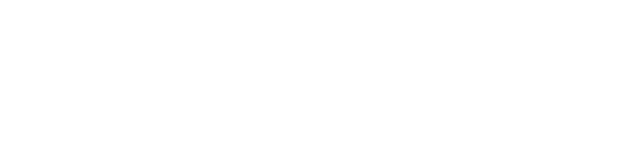
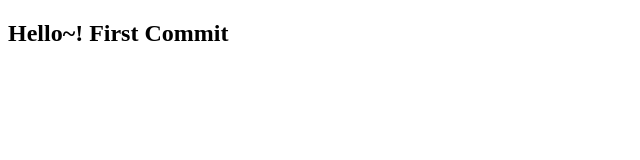
Before and after one commit to grinleaf/GitHubVSC, a plain HTML site: page index.html in a window 1280 px wide. Shown: the whole page, without its empty margins (0-640 px from the left). Drawn offline with Linux system fonts and the light colour scheme.

Commit message:
second commit

```diff
--- a/index.html
+++ b/index.html
@@ -7,6 +7,6 @@
     <title>Document</title>
 </head>
 <body>
-
+    <h2>Hello~! First Commit</h2>
 </body>
 </html>
```
